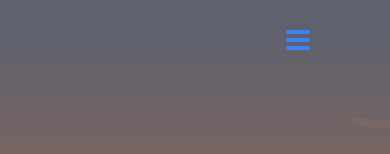
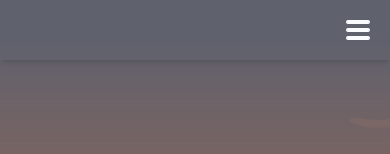
Before and after one commit to HiMAIayas/HiMAIayas.github.io, a Next.js app: page / in a window 390 px wide. Shown: the top 154 px of the page. Built offline with nearby package versions, Linux system fonts and the light colour scheme.

Commit message:
responsive feature

```diff
--- a/src/app/components/Navbar.tsx
+++ b/src/app/components/Navbar.tsx
@@ -4,21 +4,21 @@ import React, { useEffect, useState } from 'react'
 import Link from 'next/link'
 import { titles } from '../libs/data'
 import { useSectionContext } from '../contexts/SectionContext'
-import { motion } from 'framer-motion'
+import { AnimatePresence, motion } from 'framer-motion'
 
 interface RefProps {
-  refArr:Array<React.MutableRefObject<HTMLInputElement | null>>;
+  refArr: Array<React.MutableRefObject<HTMLInputElement | null>>;
 }
 
 
 export default function Navbar({ refArr }: RefProps) {
-  const [nav,setNav] = useState("transparent");
-  const [isOpen,setIsOpen] = useState(false);
-  const {activeSection,setActiveSection,setLastClick} = useSectionContext()
+  const [nav, setNav] = useState("transparent");
+  const [isOpen, setIsOpen] = useState(false);
+  const { activeSection, setActiveSection, setLastClick } = useSectionContext()
 
 
   //Check Scroll
-  const navClick = (ref: React.MutableRefObject<HTMLInputElement | null>, title:string) => {
+  const navClick = (ref: React.MutableRefObject<HTMLInputElement | null>, title: string) => {
     setActiveSection(title);
     setLastClick(Date.now());
     if (ref.current) {
@@ -37,30 +37,30 @@ export default function Navbar({ refArr }: RefProps) {
 
 
   return (
-    <div className={`fixed top-0 left-0 z-30 w-full flex items-center md:justify-center justify-end px-20 py-10 h-12 md:bg-transparent ${(nav == "transparent") ? "bg-transparent text-white" : "bg-white"} ease-in-out duration-500`}>
+    <div className={`fixed top-0 left-0 z-30 w-full flex items-center md:justify-center shadow-md md:shadow-none justify-end px-5 py-5 md:bg-transparent ${(nav == "transparent" && !isOpen) ? "bg-transparent text-white" : "bg-white"} ease-in-out duration-500`}>
       {/*Logo*/}
 
 
       {/*Center*/}
       <div className={`text-sm hidden md:flex rounded-full px-3 py-2 shadow-md ${(nav == "transparent" ? "bg-transparent " : "bg-slate-200/75 backdrop-blur-sm ")} ease-in-out duration-500`}>
-        <div className='flex gap-16'>
+        <div className='flex gap-14'>
 
-          {titles.map((title,index)=>(
+          {titles.map((title, index) => (
 
-            <div className='relative cursor-pointer px-2 py-1' key={title}>
+            <div className='relative cursor-pointer px-5 py-1' key={title}>
               <span className="mix-blend-difference relative z-50 text-white"
-              onClick={()=>navClick(refArr[index],title)}
+                onClick={() => navClick(refArr[index], title)}
               >{title}</span>
 
-              {activeSection===title && (
-                <motion.div className={`absolute  top-0 left-0 w-full h-full rounded-full z-40 ${(nav == "transparent"?"bg-transparent":"bg-white")} `}
-                layoutId='underlined'
-                transition={{
-                  ease:'easeInOut',
-                  type:'spring',
-                  duration:0.5,
-                  bounce:0.2
-                }}
+              {activeSection === title && (
+                <motion.div className={`absolute  top-0 left-0 w-full h-full rounded-full z-40 ${(nav == "transparent" ? "bg-transparent" : "bg-white")} `}
+                  layoutId='underlined'
+                  transition={{
+                    ease: 'easeInOut',
+                    type: 'spring',
+                    duration: 0.5,
+                    bounce: 0.2
+                  }}
                 ></motion.div>
               )}
             </div>
@@ -70,23 +70,67 @@ export default function Navbar({ refArr }: RefProps) {
 
       {/*Hamburgur*/}
       <div>
-        <div className='flex md:hidden'>
-          <div className='flex flex-col gap-1 cursor-pointer'
+        <div className='flex md:hidden '>
+          <div className='relative z-50 flex flex-col gap-1 cursor-pointer mix-blend-difference'
             onClick={() => { setIsOpen(!isOpen) }}>
-            <div className={`w-6 h-1 rounded-sm bg-blue-500 ${isOpen ? "rotate-45" : ""} origin-left ease-in-out duration-500`}></div>
-            <div className={`w-6 h-1 rounded-sm bg-blue-500 ${isOpen ? "opacity-0" : ""} ease-in-out duration-300`}></div>
-            <div className={`w-6 h-1 rounded-sm bg-blue-500 ${isOpen ? "-rotate-45" : ""} origin-left ease-in-out duration-500`}></div>
+            <div className={`w-6 h-1 rounded-sm bg-slate-50 ${isOpen ? "rotate-45" : ""} origin-left ease-in-out duration-500`}></div>
+            <div className={`w-6 h-1 rounded-sm bg-slate-50 ${isOpen ? "opacity-0" : ""} ease-in-out duration-300`}></div>
+            <div className={`w-6 h-1 rounded-sm bg-slate-50 ${isOpen ? "-rotate-45" : ""} origin-left ease-in-out duration-500`}></div>
           </div>
 
+          <AnimatePresence>
           {isOpen && (
-            <div className='absolute left-0 top-20 w-full bg-black z-10 origin-top' >
+            <motion.div
+              initial={"closed"}
+              animate={"open"}
+              exit={"closed"}
+            >
+              <motion.div className='absolute left-0 top-0 w-full h-screen flex items-center justify-center bg-white origin-top'
+                variants={{
+                  open: {
+                    scaleY: 1,
+                    transition: {
+                      type: "spring", bounce: 0, duration: 0.5, delayChildren: 0.3, staggerChildren: 0.05
+                    }
+                  },
+                  closed: {
+                    scaleY: 0,
+                    transition: { type: "spring", bounce: 0, duration: 0.3 }
+                  }
+                }}
+              >
+                <div className='flex flex-col h-3/4 w-full justify-evenly'>
+                  {titles.map((title, index) => (
+                    <motion.div className='overflow-hidden w-full flex justify-center bg-white cursor-pointer text-xl font-extrabold py-3'
+                      whileTap={{ backgroundColor: "#EBEBEB" }}
+                      onClick={() => {
+                        navClick(refArr[index], title);
+                        setIsOpen(false);
+                      }}
+                    >
+                      <motion.span
+                        key={title}
+                        variants={{
+                          open: {
+                            opacity: 1,
+                            y: 0,
+                            transition: { type: "spring", stiffness: 300, damping: 24 }
+                          },
+                          closed: {
+                            opacity: 0,
+                            y: 20,
+                            transition: { duration: 0.4 }
+                          }
+                        }}
 
-              {titles.map((title,index)=>(
-                <div key={title} className='cursor-pointer'
-                onClick={()=>navClick(refArr[index],title)}>{title}</div>
-              ))}
-            </div>
+                      >{title}</motion.span>
+                    </motion.div>
+                  ))}
+                </div>
+              </motion.div>
+            </motion.div>
           )}
+          </AnimatePresence>
         </div>
       </div>
     </div>
--- a/src/app/page.tsx
+++ b/src/app/page.tsx
@@ -11,9 +11,9 @@ export default function Home() {
 
 
   const home_ref = useActiveSectionRef(titles[0]);
-  const about_ref = useActiveSectionRef(titles[0]);
-  const skill_ref = useActiveSectionRef(titles[0]);
-  const showcase_ref = useActiveSectionRef(titles[0]);
+  const about_ref = useActiveSectionRef(titles[1]);
+  const skill_ref = useActiveSectionRef(titles[2]);
+  const showcase_ref = useActiveSectionRef(titles[3]);
   const refArr = [home_ref, about_ref, skill_ref, showcase_ref];
 
   return (
@@ -52,7 +52,7 @@ export default function Home() {
       {/*Skill*/}
       <div ref={skill_ref} className="px-5 py-12 w-full bg-slate-100 flex flex-col items-center">
         <div className="text-4xl font-bold">Skills</div>
-        <div className=" flex gap-5 mt-16 items-start lg:flex-row flex-col">
+        <div className=" flex gap-5 mt-16 items-start flex-row justify-center flex-wrap">
           <div className=" rounded-2xl bg-white p-5 shadow-md">
             <div className="text-xl w-full text-center font-bold mb-5">Languages</div>
             <div className="grid grid-cols-3 lg:grid-cols-3 gap-8 w-full rounded-2xl bg-slate-100 p-5">
```
